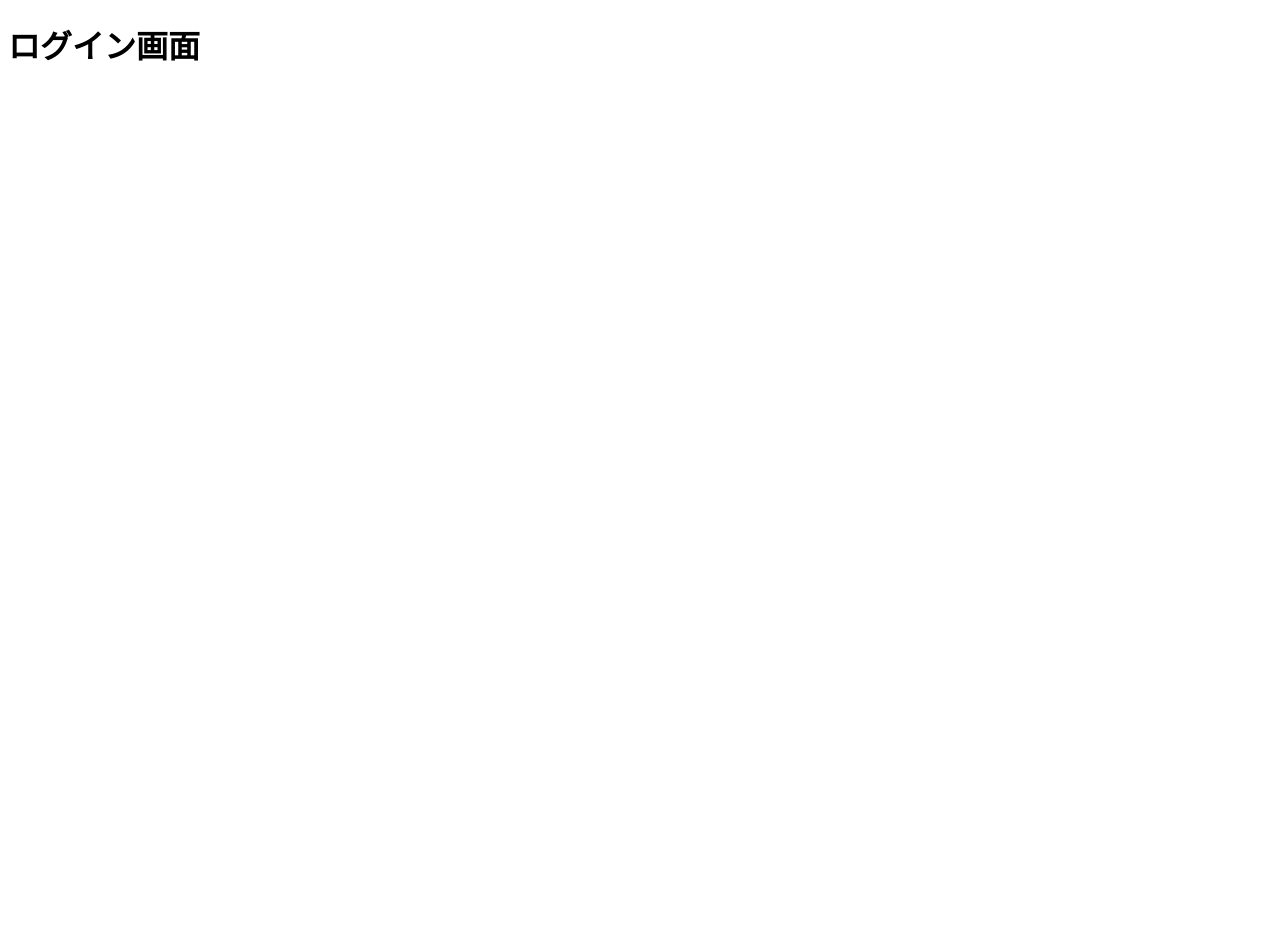
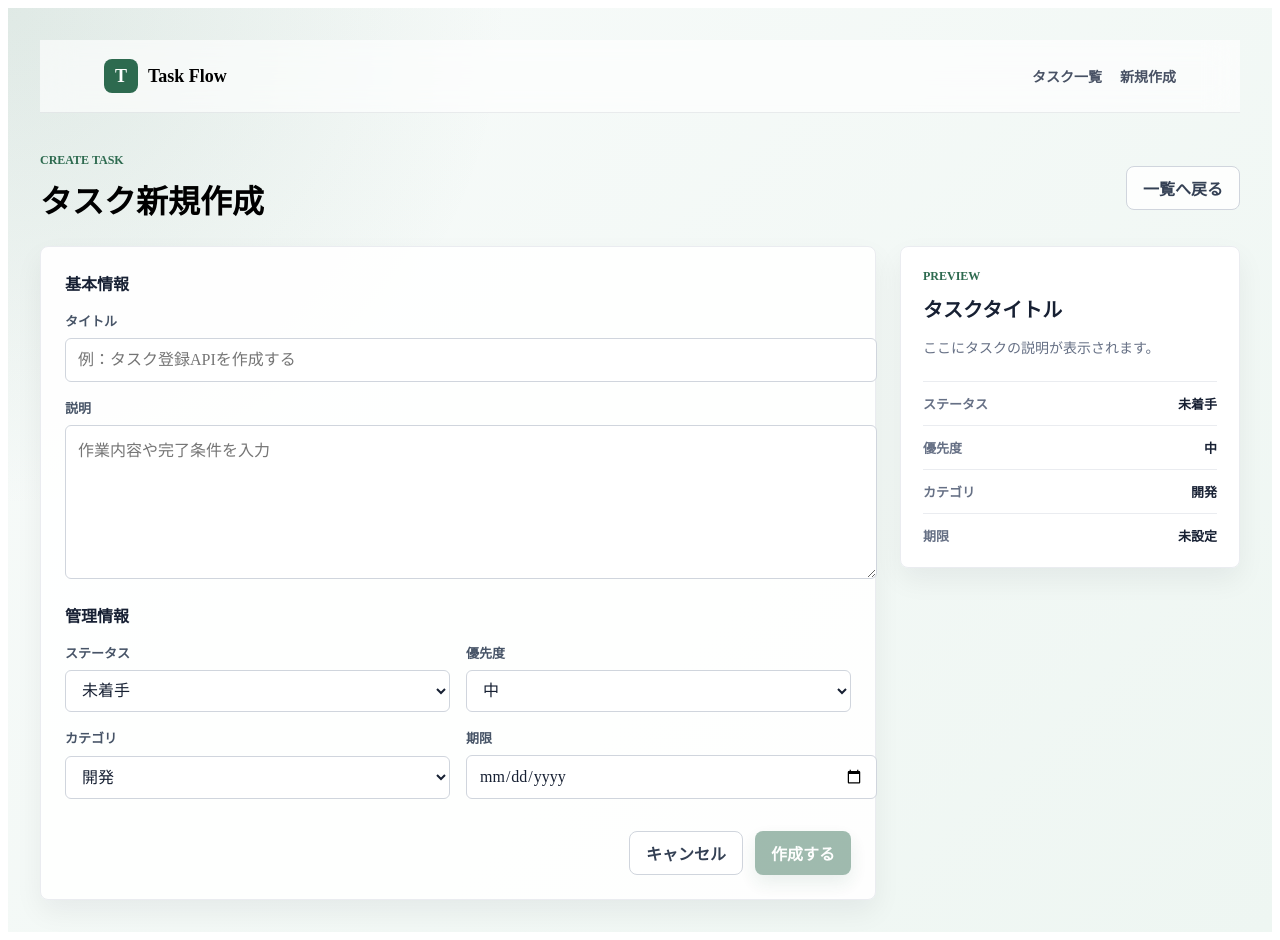
Before and after one commit to kazyuaki/task-flow-app-by-vue, a Nuxt app in the folder node/: page /tasks/create in a window 1280 px wide. Before the commit the page ends 800 px from the top, so only its background shows below. Built offline with nearby package versions, Linux system fonts and the light colour scheme.

Commit message:
Feat: 新規作成画面UI

```diff
--- a/node/app/pages/tasks/create.vue
+++ b/node/app/pages/tasks/create.vue
@@ -1,6 +1,401 @@
+<!-- タスク新規作成ページ -->
+<script setup lang="ts">
+import { computed, reactive } from "vue";
+import AppHeader from "~/components/layouts/AppHeader.vue";
+
+const statuses = ["未着手", "進行中", "完了"];
+const priorities = ["高", "中", "低"];
+const categories = ["開発", "UI/UX", "テスト", "ドキュメント"];
+
+// フォームの状態管理
+const form = reactive({
+  title: "",
+  description: "",
+  status: "未着手",
+  priority: "中",
+  category: "開発",
+  dueDate: "",
+});
+
+// フォームの入力内容が有効かどうかを判定
+const canSubmit = computed(() => {
+  return Boolean(form.title && form.description && form.dueDate);
+});
+
+// フォーム送信処理
+const submitTask = async () => {
+  if (!canSubmit.value) return;
+
+  await navigateTo("/tasks");
+};
+</script>
+
 <template>
-  <div>
-    <h1>ログイン画面</h1>
-  </div>
+  <main class="page">
+    <AppHeader title="タスク新規作成" />
+
+    <!-- ページヘッダー -->
+    <section class="page-header">
+      <div>
+        <p class="eyebrow">Create Task</p>
+        <h1>タスク新規作成</h1>
+      </div>
+
+      <NuxtLink class="back-link" to="/tasks">一覧へ戻る</NuxtLink>
+    </section>
+
+    <section class="create-layout">
+      <!-- 入力フォーム -->
+      <form class="form-panel" @submit.prevent="submitTask">
+        <div class="form-section">
+          <h2>基本情報</h2>
+
+          <label class="form-field">
+            <span>タイトル</span>
+            <input
+              v-model="form.title"
+              type="text"
+              placeholder="例：タスク登録APIを作成する"
+            />
+          </label>
+
+          <label class="form-field">
+            <span>説明</span>
+            <textarea
+              v-model="form.description"
+              rows="5"
+              placeholder="作業内容や完了条件を入力"
+            />
+          </label>
+        </div>
+
+        <div class="form-section">
+          <h2>管理情報</h2>
+
+          <div class="form-grid">
+            <label class="form-field">
+              <span>ステータス</span>
+              <select v-model="form.status">
+                <option v-for="status in statuses" :key="status" :value="status">
+                  {{ status }}
+                </option>
+              </select>
+            </label>
+
+            <label class="form-field">
+              <span>優先度</span>
+              <select v-model="form.priority">
+                <option
+                  v-for="priority in priorities"
+                  :key="priority"
+                  :value="priority"
+                >
+                  {{ priority }}
+                </option>
+              </select>
+            </label>
+
+            <label class="form-field">
+              <span>カテゴリ</span>
+              <select v-model="form.category">
+                <option
+                  v-for="category in categories"
+                  :key="category"
+                  :value="category"
+                >
+                  {{ category }}
+                </option>
+              </select>
+            </label>
+
+            <label class="form-field">
+              <span>期限</span>
+              <input v-model="form.dueDate" type="date" />
+            </label>
+          </div>
+        </div>
+
+        <div class="form-actions">
+          <NuxtLink class="cancel-link" to="/tasks">キャンセル</NuxtLink>
+          <button class="submit-button" type="submit" :disabled="!canSubmit">
+            作成する
+          </button>
+        </div>
+      </form>
+
+      <!-- 入力内容プレビュー -->
+      <aside class="preview-panel">
+        <p class="preview-label">Preview</p>
+        <h2>{{ form.title || "タスクタイトル" }}</h2>
+        <p class="preview-description">
+          {{ form.description || "ここにタスクの説明が表示されます。" }}
+        </p>
+
+        <dl class="preview-list">
+          <div>
+            <dt>ステータス</dt>
+            <dd>{{ form.status }}</dd>
+          </div>
+          <div>
+            <dt>優先度</dt>
+            <dd>{{ form.priority }}</dd>
+          </div>
+          <div>
+            <dt>カテゴリ</dt>
+            <dd>{{ form.category }}</dd>
+          </div>
+          <div>
+            <dt>期限</dt>
+            <dd>{{ form.dueDate || "未設定" }}</dd>
+          </div>
+        </dl>
+      </aside>
+    </section>
+  </main>
 </template>
-<script></script>
+
+<style scoped>
+/* ページ全体 */
+.page {
+  min-height: 100vh;
+  padding: 32px;
+  background:
+    radial-gradient(
+      circle at top left,
+      rgba(45, 106, 79, 0.12),
+      transparent 32%
+    ),
+    linear-gradient(135deg, #f8fbfa 0%, #eef6f2 100%);
+}
+
+/* ページヘッダー */
+.page-header {
+  display: flex;
+  align-items: center;
+  justify-content: space-between;
+  gap: 24px;
+  margin-top: 40px;
+  margin-bottom: 24px;
+}
+
+.eyebrow {
+  margin: 0 0 8px;
+  color: #2d6a4f;
+  font-size: 12px;
+  font-weight: 700;
+  text-transform: uppercase;
+}
+
+.page-header h1 {
+  margin: 0;
+  font-size: 32px;
+}
+
+.back-link {
+  display: inline-flex;
+  align-items: center;
+  justify-content: center;
+  min-height: 42px;
+  padding: 0 16px;
+  border: 1px solid #d0d5dd;
+  border-radius: 8px;
+  color: #344054;
+  font-weight: 700;
+  text-decoration: none;
+  background: rgba(255, 255, 255, 0.86);
+}
+
+/* 作成画面レイアウト */
+.create-layout {
+  display: grid;
+  grid-template-columns: minmax(0, 1fr) 340px;
+  gap: 24px;
+  align-items: start;
+}
+
+/* 入力フォーム */
+.form-panel,
+.preview-panel {
+  border: 1px solid #eaecf0;
+  border-radius: 8px;
+  background: rgba(255, 255, 255, 0.94);
+  box-shadow: 0 12px 28px rgba(16, 24, 40, 0.06);
+}
+
+.form-panel {
+  display: grid;
+  gap: 24px;
+  padding: 24px;
+}
+
+.form-section {
+  display: grid;
+  gap: 16px;
+}
+
+.form-section h2 {
+  margin: 0;
+  color: #172033;
+  font-size: 16px;
+}
+
+.form-grid {
+  display: grid;
+  grid-template-columns: repeat(2, minmax(180px, 1fr));
+  gap: 16px;
+}
+
+.form-field {
+  display: grid;
+  gap: 8px;
+}
+
+.form-field span {
+  color: #475467;
+  font-size: 13px;
+  font-weight: 700;
+}
+
+.form-field input,
+.form-field select,
+.form-field textarea {
+  width: 100%;
+  min-height: 42px;
+  padding: 0 12px;
+  border: 1px solid #d0d5dd;
+  border-radius: 6px;
+  color: #172033;
+  font: inherit;
+  background: #fff;
+}
+
+.form-field textarea {
+  padding: 12px;
+  resize: vertical;
+  line-height: 1.6;
+}
+
+.form-field input:focus,
+.form-field select:focus,
+.form-field textarea:focus {
+  border-color: #2d6a4f;
+  outline: 3px solid rgba(45, 106, 79, 0.12);
+}
+
+/* フォーム操作 */
+.form-actions {
+  display: flex;
+  justify-content: flex-end;
+  gap: 12px;
+  padding-top: 8px;
+}
+
+.cancel-link,
+.submit-button {
+  display: inline-flex;
+  align-items: center;
+  justify-content: center;
+  min-height: 42px;
+  padding: 0 16px;
+  border-radius: 8px;
+  font: inherit;
+  font-weight: 700;
+}
+
+.cancel-link {
+  border: 1px solid #d0d5dd;
+  color: #344054;
+  text-decoration: none;
+  background: #fff;
+}
+
+.submit-button {
+  border: 0;
+  color: #fff;
+  background: #2d6a4f;
+  box-shadow: 0 8px 18px rgba(45, 106, 79, 0.22);
+  cursor: pointer;
+  transition:
+    transform 0.2s ease,
+    background 0.2s ease,
+    box-shadow 0.2s ease;
+}
+
+.submit-button:hover:not(:disabled) {
+  background: #24563f;
+  transform: translateY(-1px);
+  box-shadow: 0 10px 22px rgba(45, 106, 79, 0.28);
+}
+
+.submit-button:disabled {
+  opacity: 0.45;
+  cursor: not-allowed;
+}
+
+/* 入力内容プレビュー */
+.preview-panel {
+  position: sticky;
+  top: 24px;
+  padding: 22px;
+}
+
+.preview-label {
+  margin: 0 0 10px;
+  color: #2d6a4f;
+  font-size: 12px;
+  font-weight: 800;
+  text-transform: uppercase;
+}
+
+.preview-panel h2 {
+  margin: 0;
+  color: #172033;
+  font-size: 20px;
+}
+
+.preview-description {
+  margin: 14px 0 20px;
+  color: #667085;
+  font-size: 14px;
+  line-height: 1.7;
+}
+
+.preview-list {
+  display: grid;
+  gap: 12px;
+  margin: 0;
+}
+
+.preview-list div {
+  display: flex;
+  align-items: center;
+  justify-content: space-between;
+  gap: 16px;
+  padding-top: 12px;
+  border-top: 1px solid #eaecf0;
+}
+
+.preview-list dt {
+  color: #667085;
+  font-size: 13px;
+  font-weight: 700;
+}
+
+.preview-list dd {
+  margin: 0;
+  color: #172033;
+  font-size: 13px;
+  font-weight: 700;
+}
+
+@media (max-width: 860px) {
+  .create-layout,
+  .form-grid {
+    grid-template-columns: 1fr;
+  }
+
+  .preview-panel {
+    position: static;
+  }
+}
+</style>
```
